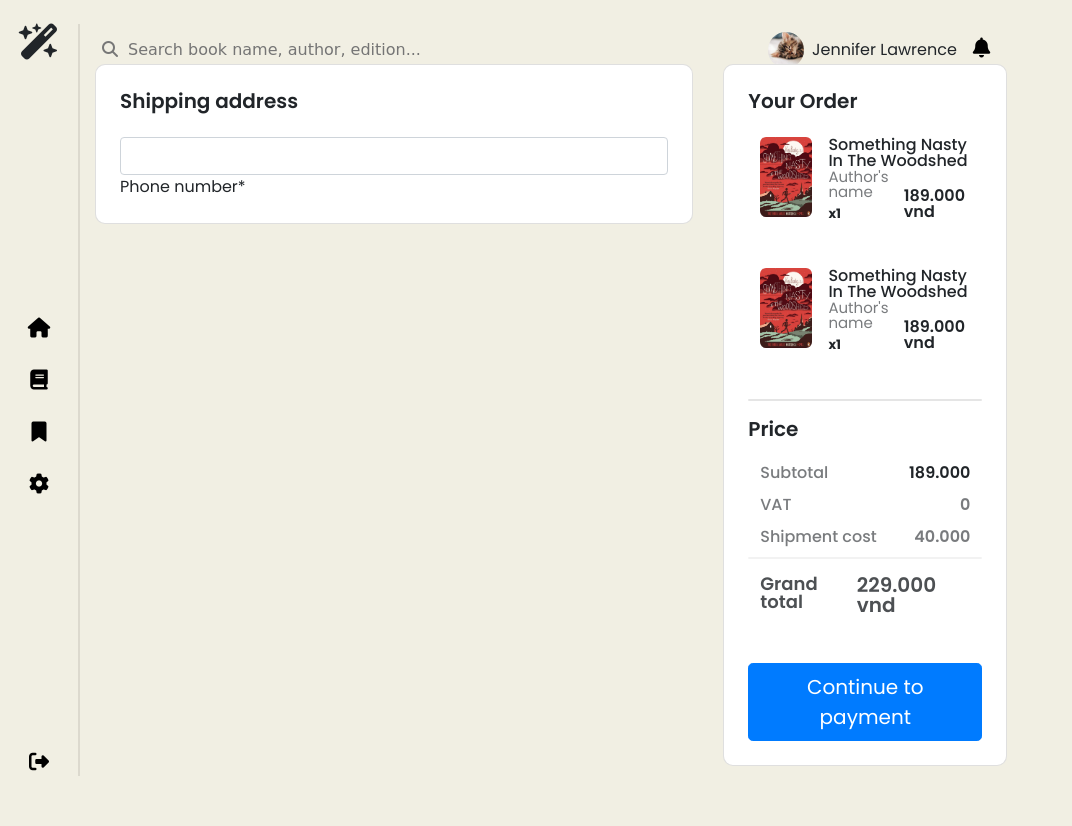
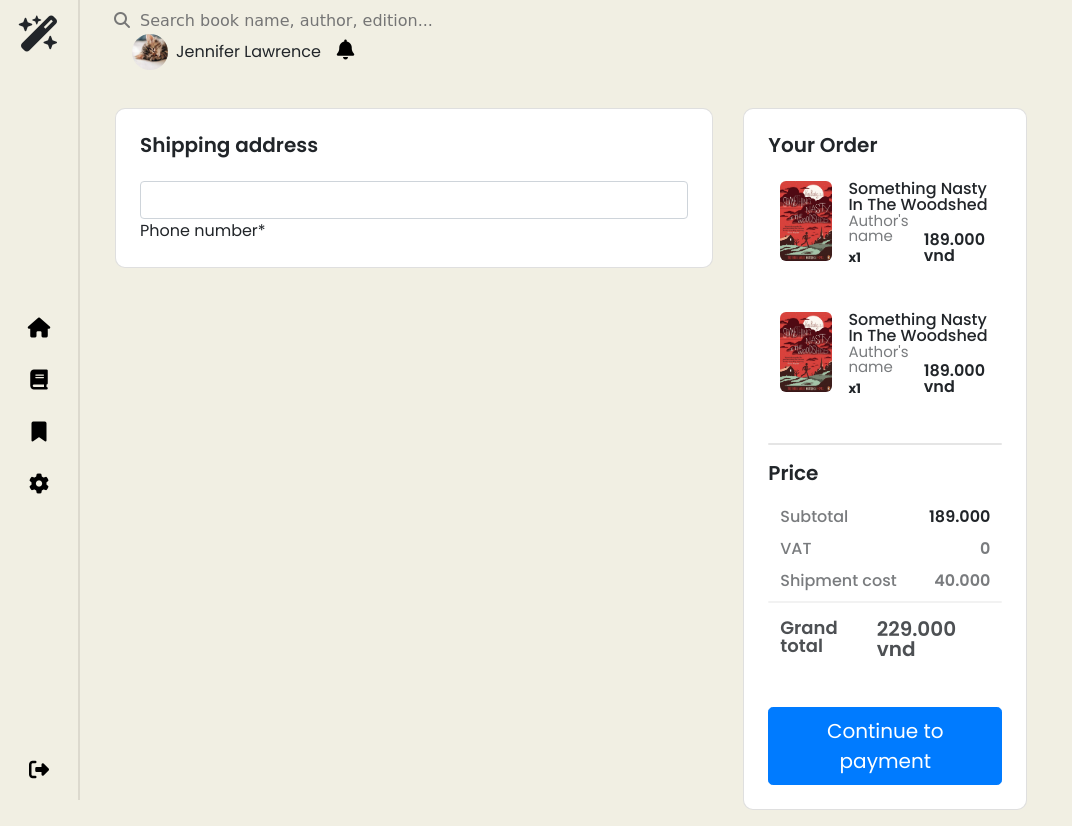
Before and after one commit to vinhnhan576/EcommerceWebProject, a Django app: page /checkout/ in a window 1280 px wide. Shown: the whole page, without its empty margins (0-1072 px from the left). Before the commit the page ends 776 px from the top, so only its background shows below. Run offline with Django 4.2, Linux system fonts and the light colour scheme; some libraries are stand-ins or nearby versions.

Commit message:
fix sidebar navbar

```diff
--- a/static/css/base.css
+++ b/static/css/base.css
@@ -1,6 +1,9 @@
 .sidebar {
+    padding: 16px 0;
+    height: 100%;
     width: 80px;
     border-right: 2px solid #dcd9ce;
+    position: fixed;
     z-index: 1;
     top: 0;
     left: 0;
@@ -16,11 +19,17 @@ a>i {
 }
 
 .main-content {
-
+    margin-left: 100px;
 }
 
 .navbar {
-    height: 40px;
+    width: calc(100% - 100px);
+    height: 60px;
+    margin: 0 0 16px;
+    position: fixed;
+    z-index: 1;
+    top: 0;
+    background-color: #f1efe3;
 }
 
 .search-box {
@@ -33,6 +42,7 @@ a>i {
     background: none;
     font-size: 16px;
     color: #777;
+    margin-left: -8px;
 }
 
 .search-box .search:hover i {
@@ -40,7 +50,7 @@ a>i {
     cursor: pointer;
 }
 
-.search-box > input {
+.search-box>input {
     font-family: 'Cabin', cursive;
     flex: 1;
     border: none;
@@ -60,3 +70,8 @@ a>i {
     border-radius: 50%;
     object-fit: cover;
 }
+
+.web.container {
+    margin-top: 32px;
+    margin-bottom: 16px;
+}
--- a/templates/base.html
+++ b/templates/base.html
@@ -40,8 +40,8 @@
   </head>
 
   <body>
-    <div class="container-fluid h-100 pt-4 pb-4">
-      <div class="row h-100">
+    <div class="container-fluid">
+      <div class="row">
         <!-- Sidebar main -->
         <div class="sidebar d-flex justify-content-between flex-column">
           <!-- Logo -->
@@ -73,7 +73,7 @@
         <!-- Main content -->
         <div class="main-content d-flex flex-column">
           <!-- Navbar -->
-          <div class="navbar d-flex justify-content-between flex-row">
+          <div class="navbar d-flex justify-content-between flex-row align-items-center">
             <form class="d-flex search-box align-items-center flex-row">
               <button class="search">
                 <i class="fa-solid fa-magnifying-glass"></i>
```
